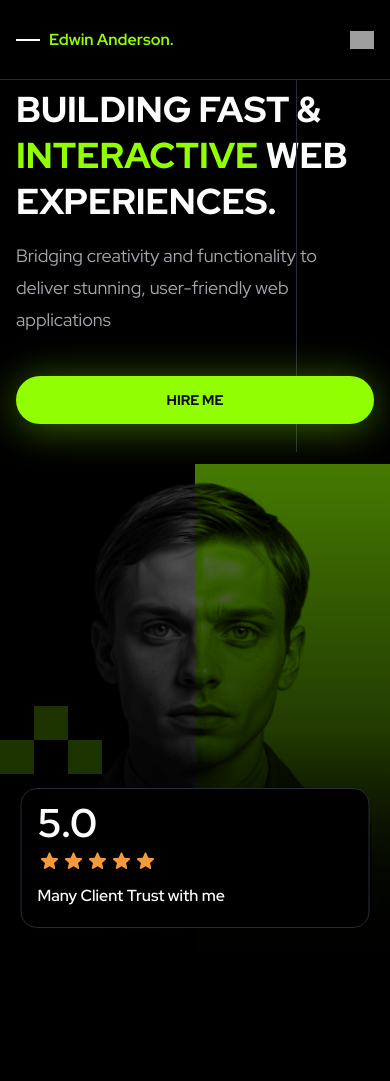
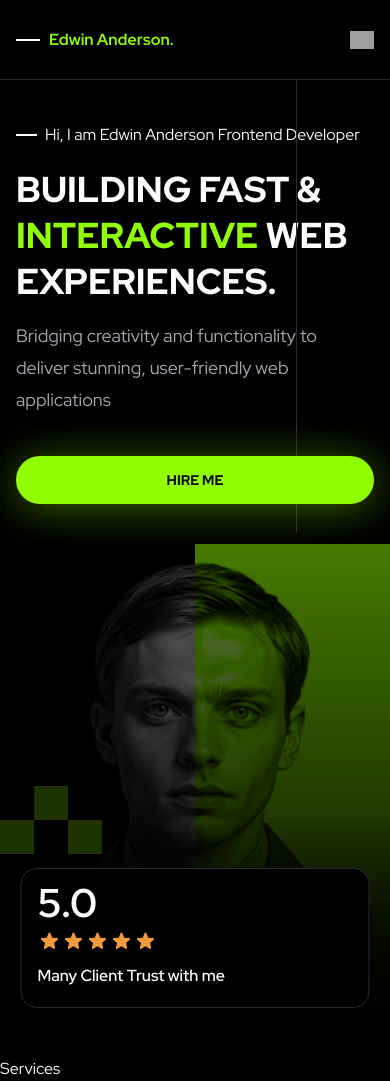
Before and after one commit to arisbhakti/portofolio, a Next.js app: page / in a window 390 px wide. Before the commit the page ends 977 px from the top, so only its background shows below. Built offline with nearby package versions, Linux system fonts and the light colour scheme; grey boxes are pictures that could not be loaded.

Commit message:
services base code

```diff
--- a/app/page.tsx
+++ b/app/page.tsx
@@ -1,12 +1,14 @@
 import Header from "@/components/Header";
 import Hero from "@/components/Hero";
+import Services from "@/components/Services";
 
 export default function Home() {
   return (
-    <main className="flex min-h-screen justify-between bg-black ">
+    <main className="flex flex-col min-h-screen justify-between bg-black ">
       {/* <div className="w-px bg-neutral-800 absolute left-49.25 h-140.75 z-50"></div> */}
       <Header />
       <Hero />
+      <Services />
     </main>
   );
 }
--- a/components/Header.tsx
+++ b/components/Header.tsx
@@ -1,9 +1,28 @@
-import React from "react";
+"use client";
+
+import React, { useEffect, useState } from "react";
 import Image from "next/image";
 
 export default function Header() {
+  const [isScrolled, setIsScrolled] = useState(false);
+
+  useEffect(() => {
+    const onScroll = () => {
+      setIsScrolled(window.scrollY > 1);
+    };
+
+    onScroll();
+    window.addEventListener("scroll", onScroll, { passive: true });
+
+    return () => window.removeEventListener("scroll", onScroll);
+  }, []);
+
   return (
-    <div className="fixed z-50 flex h-20 w-full flex-row items-center justify-between border-b border-neutral-800 bg-black px-4 box-border md:bg-transparent md:px-32">
+    <div
+      className={`fixed z-50 flex h-20 w-full flex-row items-center justify-between border-b border-neutral-800 bg-black px-4 box-border transition-colors duration-300 md:px-32 ${
+        isScrolled ? "md:bg-black" : "md:bg-transparent"
+      }`}
+    >
       <div className="flex flex-row items-center justify-center gap-2.25 md:gap-2">
         <div className="w-6 md:w-10 border box-border border-white h-px"></div>
         <span className="text-primary-200 font-bold text-md md:text-xl leading-text-xl md:pl-2">
--- a/components/Hero.tsx
+++ b/components/Hero.tsx
@@ -2,7 +2,7 @@ import Image from "next/image";
 export default function Hero() {
   return (
     <div
-      className="relative z-30 w-full bg-black md:h-218.5
+      className="relative z-30 w-full bg-black md:h-218.5 mt-20 md:mt-0
     "
     >
       <div className="relative mt-0 common-padding ">
--- /dev/null
+++ b/components/Services.tsx
@@ -0,0 +1,12 @@
+import React from "react";
+
+export default function Services() {
+  return (
+    <div
+      className="relative z-30 w-full bg-black md:h-218.5
+    "
+    >
+      Services
+    </div>
+  );
+}
```
